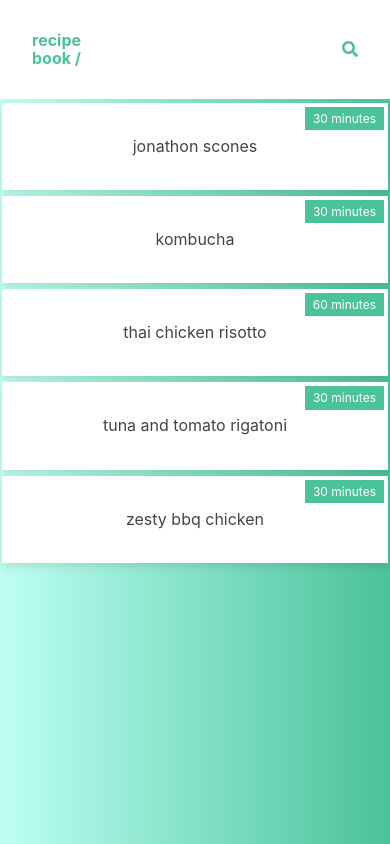
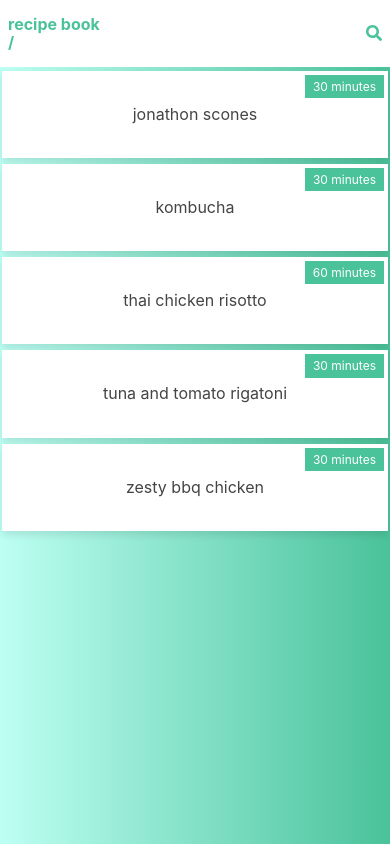
Before and after one commit to dijonmusters/recipe-book, a Gatsby site: page / in a window 390 px wide. Built offline with nearby package versions, Linux system fonts and the light colour scheme; Gatsby itself is replaced by a stand-in of ours; some packages are replaced by stand-ins of ours.

Commit message:
FIX: Reduce padding on small screens

```diff
--- a/src/components/header.js
+++ b/src/components/header.js
@@ -10,6 +10,9 @@ import { graphql, useStaticQuery } from 'gatsby';
 const HeaderStyled = styled.header`
   background-color: white;
   padding: 2rem;
+  @media only screen and (max-width: 768px) {
+    padding: 1rem 0.5rem;
+  }
 `;
 
 const LinkStyled = styled(Link)`
```
